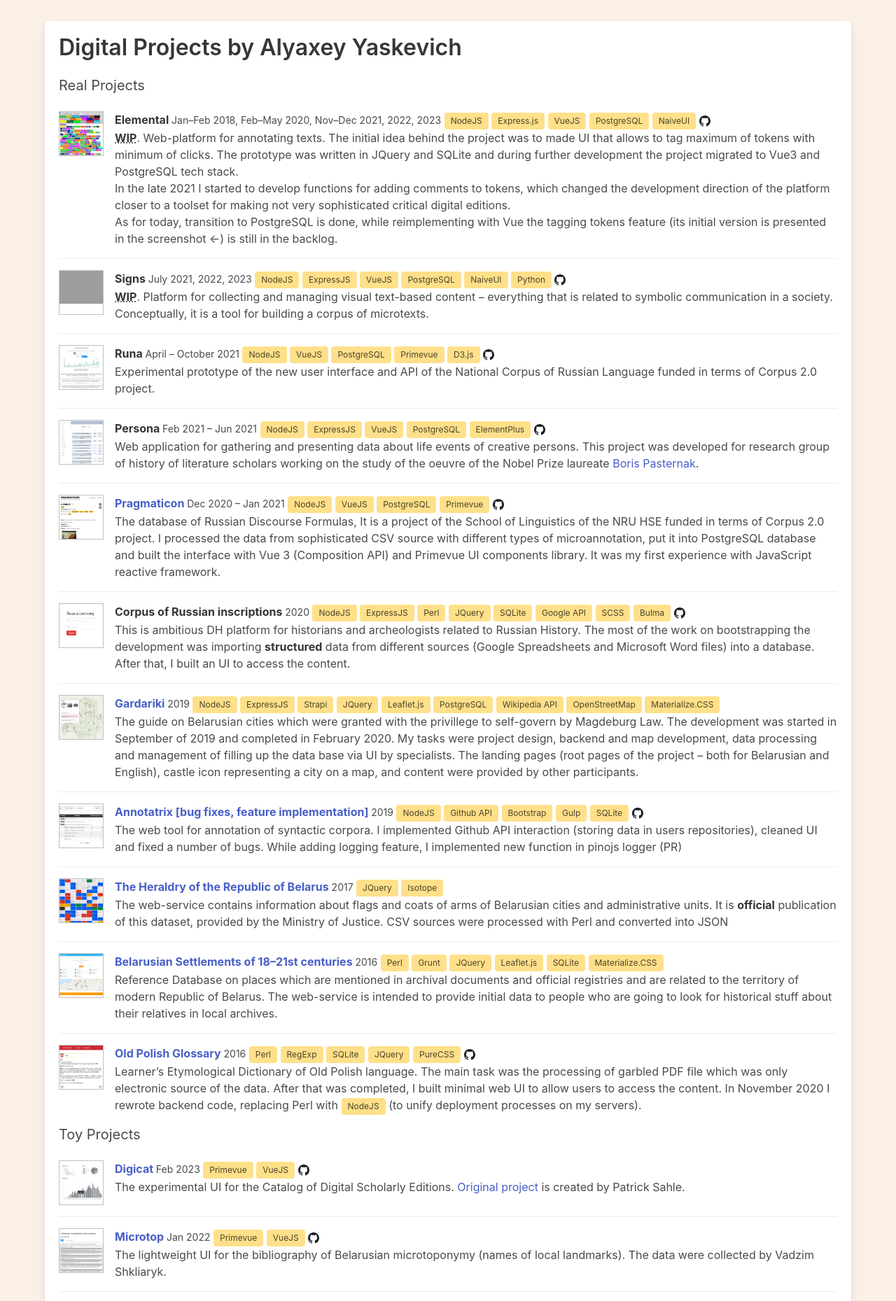
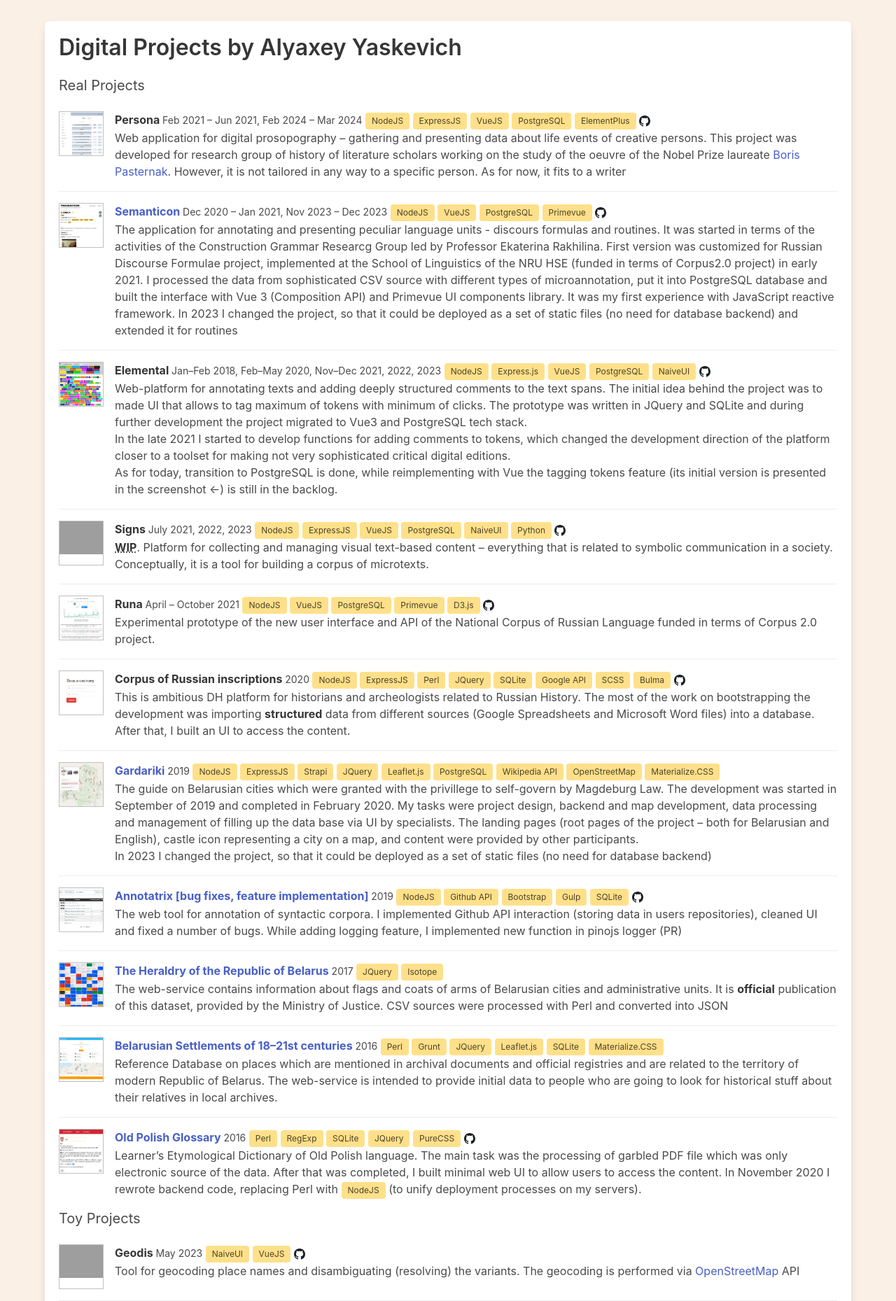
Before and after one commit to yaskevich/yaskevich.github.io, a plain HTML site: page index.html in a window 1280 px wide. Shown: the top 1859 px of the page at 70% size. Drawn offline with nearby package versions, Linux system fonts and the light colour scheme; grey boxes are pictures that could not be loaded.

Commit message:
add Geodis

```diff
--- a/index.html
+++ b/index.html
@@ -69,6 +69,57 @@
       <article class="media">
         <figure class="media-left">
           <p class="image is-64x64 hovered">
+            <img src="images/persona.png">
+          </p>
+        </figure>
+        <div class="media-content">
+          <div class="content">
+            <p>
+              <strong>
+                Persona
+              </strong>
+              <small>Feb 2021 – Jun 2021, Feb 2024 – Mar 2024</small>
+              <span class="tag is-warning">NodeJS</span>
+              <span class="tag is-warning">ExpressJS</span>
+              <span class="tag is-warning">VueJS</span>
+              <span class="tag is-warning">PostgreSQL</span>
+              <span class="tag is-warning">ElementPlus</span>
+              <a href="https://github.com/yaskevich/persona" target="_blank"><img src="images/Octicons-mark-github.svg" alt="Github link"
+                  class="git" title="Click to see the Github repository with code"></a>
+              <br>
+              Web application for digital prosopography &ndash; gathering and presenting data about life events of creative persons. This project was developed for research group of history of literature scholars working on the study of the oeuvre of the Nobel Prize laureate <a href='https://en.wikipedia.org/wiki/Boris_Pasternak' target='_blank'>Boris Pasternak</a>. However, it is not tailored in any way to a specific person. As for now, it fits to a writer
+            </p>
+          </div>
+        </div>
+      </article>
+      <article class="media">
+        <figure class="media-left">
+          <p class="image is-64x64 hovered">
+            <img src="images/pragmaticon.png">
+          </p>
+        </figure>
+        <div class="media-content">
+          <div class="content">
+            <p>
+              <strong>
+                <a href="https://pragmaticon.ruscorpora.ru" target="_blank">Semanticon</a>
+              </strong>
+              <small>Dec 2020 – Jan 2021, Nov 2023 – Dec 2023</small>
+              <span class="tag is-warning">NodeJS</span>
+              <span class="tag is-warning">VueJS</span>
+              <span class="tag is-warning">PostgreSQL</span>
+              <span class="tag is-warning">Primevue</span>
+              <a href="https://github.com/yaskevich/pragmaticon" target="_blank"><img src="images/Octicons-mark-github.svg" alt="Github link"
+                  class="git" title="Click to see the Github repository with code"></a>
+              <br>
+              The application for annotating and presenting peculiar language units - discours formulas and routines. It was started in terms of the activities of the Construction Grammar Researcg Group led by Professor Ekaterina Rakhilina. First version was customized for Russian Discourse Formulae project, implemented at the School of Linguistics of the NRU HSE (funded in terms of Corpus2.0 project) in early 2021. I processed the data from sophisticated CSV source with different types of microannotation, put it into PostgreSQL database and built the interface with Vue 3 (Composition API) and Primevue UI components library. It was my first experience with  JavaScript reactive framework. In 2023 I changed the project, so that it could be deployed as a set of static files (no need for database backend) and extended it for routines
+            </p>
+          </div>
+        </div>
+      </article>
+      <article class="media">
+        <figure class="media-left">
+          <p class="image is-64x64 hovered">
             <img src="images/elemental.png">
           </p>
         </figure>
@@ -87,7 +138,7 @@
               <a href="https://github.com/yaskevich/elemental" target="_blank"><img src="images/Octicons-mark-github.svg" alt="Github link"
                   class="git" title="Click to see the Github repository with code"></a>
               <br>
-              <strong><abbr title='Work In Progress'>WIP</abbr></strong>. Web-platform for annotating texts. The initial idea behind the project was to made UI that allows to tag maximum of tokens with minimum of clicks. The prototype was written in JQuery and SQLite and during further development the project migrated to Vue3 and PostgreSQL tech stack.<br/> In the late 2021 I started to develop functions for adding comments to tokens, which changed the development direction of the platform closer to a toolset for making not very sophisticated critical digital editions.<br/>As for today, transition to PostgreSQL is done, while reimplementing with Vue the tagging tokens  feature (its initial version is presented in the screenshot ←) is still in the backlog.
+              Web-platform for annotating texts and adding deeply structured comments to the text spans. The initial idea behind the project was to made UI that allows to tag maximum of tokens with minimum of clicks. The prototype was written in JQuery and SQLite and during further development the project migrated to Vue3 and PostgreSQL tech stack.<br/> In the late 2021 I started to develop functions for adding comments to tokens, which changed the development direction of the platform closer to a toolset for making not very sophisticated critical digital editions.<br/>As for today, transition to PostgreSQL is done, while reimplementing with Vue the tagging tokens  feature (its initial version is presented in the screenshot ←) is still in the backlog.
             </p>
           </div>
         </div>
@@ -148,57 +199,6 @@
       <article class="media">
         <figure class="media-left">
           <p class="image is-64x64 hovered">
-            <img src="images/persona.png">
-          </p>
-        </figure>
-        <div class="media-content">
-          <div class="content">
-            <p>
-              <strong>
-                Persona
-              </strong>
-              <small>Feb 2021 – Jun 2021</small>
-              <span class="tag is-warning">NodeJS</span>
-              <span class="tag is-warning">ExpressJS</span>
-              <span class="tag is-warning">VueJS</span>
-              <span class="tag is-warning">PostgreSQL</span>
-              <span class="tag is-warning">ElementPlus</span>
-              <a href="https://github.com/yaskevich/persona" target="_blank"><img src="images/Octicons-mark-github.svg" alt="Github link"
-                  class="git" title="Click to see the Github repository with code"></a>
-              <br>
-              Web application for gathering and presenting data about life events of creative persons. This project was developed for research group of history of literature scholars working on the study of the oeuvre of the  Nobel Prize laureate <a href='https://en.wikipedia.org/wiki/Boris_Pasternak' target='_blank'>Boris Pasternak</a>.
-            </p>
-          </div>
-        </div>
-      </article>
-      <article class="media">
-        <figure class="media-left">
-          <p class="image is-64x64 hovered">
-            <img src="images/pragmaticon.png">
-          </p>
-        </figure>
-        <div class="media-content">
-          <div class="content">
-            <p>
-              <strong>
-                <a href="https://pragmaticon.ruscorpora.ru" target="_blank">Pragmaticon</a>
-              </strong>
-              <small>Dec 2020 – Jan 2021</small>
-              <span class="tag is-warning">NodeJS</span>
-              <span class="tag is-warning">VueJS</span>
-              <span class="tag is-warning">PostgreSQL</span>
-              <span class="tag is-warning">Primevue</span>
-              <a href="https://github.com/yaskevich/pragmaticon" target="_blank"><img src="images/Octicons-mark-github.svg" alt="Github link"
-                  class="git" title="Click to see the Github repository with code"></a>
-              <br>
-              The database of Russian Discourse Formulas, It is a project of the School of Linguistics of the NRU HSE funded in terms of Corpus 2.0 project. I processed the data from sophisticated CSV source with different types of microannotation, put it into PostgreSQL database and built the interface with Vue 3 (Composition API) and Primevue UI components library. It was my first experience with  JavaScript reactive framework.
-            </p>
-          </div>
-        </div>
-      </article>
-      <article class="media">
-        <figure class="media-left">
-          <p class="image is-64x64 hovered">
             <img src="images/cir.png">
           </p>
         </figure>
@@ -248,7 +248,7 @@
               <span class="tag is-warning">OpenStreetMap</span>
               <span class="tag is-warning">Materialize.CSS</span>
               <br>
-              The guide on Belarusian cities which were granted with the privillege to self-govern by Magdeburg Law. The development was started in September of 2019 and completed in February 2020. My tasks were project design, backend and map development, data processing and management of filling up the data base via UI by specialists. The landing pages (root pages of the project – both for Belarusian and English), castle icon representing a city on a map, and content were provided by other participants.
+              The guide on Belarusian cities which were granted with the privillege to self-govern by Magdeburg Law. The development was started in September of 2019 and completed in February 2020. My tasks were project design, backend and map development, data processing and management of filling up the data base via UI by specialists. The landing pages (root pages of the project – both for Belarusian and English), castle icon representing a city on a map, and content were provided by other participants.<br/>In 2023 I changed the project, so that it could be deployed as a set of static files (no need for database backend)
             </p>
           </div>
         </div>
@@ -354,6 +354,29 @@
     </div>
     <div class="topic">
       <h2 class="subtitle">Toy Projects</h2>
+      <article class="media">
+        <figure class="media-left">
+          <p class="image is-64x64 ">
+            <img src="https://bulma.io/images/placeholders/128x128.png">
+          </p>
+        </figure>
+        <div class="media-content">
+          <div class="content">
+            <p>
+              <strong>
+                Geodis
+              </strong>
+              <small>May 2023</small>
+              <span class="tag is-warning">NaiveUI</span>
+              <span class="tag is-warning">VueJS</span>
+              <a href="https://github.com/yaskevich/geodis" target="_blank"><img src="images/Octicons-mark-github.svg" alt="Github link"
+                  class="git" title="Click to see the Github repository with code"></a>
+              <br>
+              Tool for geocoding place names and disambiguating (resolving) the variants. The geocoding is performed via <a href='https://openstreetmap.org/' targe='_blank'>OpenStreetMap</a> API
+            </p>
+          </div>
+        </div>
+      </article>
       <article class="media">
         <figure class="media-left">
           <p class="image is-64x64 hovered">
@@ -809,11 +832,11 @@
           <div class="content">
             <p>
               <strong>
-                <a href="https://yaskevich.github.io/phoenicia/" target="_blank">ByNet Servers</a>
+                <a href="https://yaskevich.github.io/servers/" target="_blank">ByNet Servers</a>
               </strong>
               <small>Dec 2016</small>
               <span class="tag is-warning">D3.js</span>
-              <a href="https://github.com/yaskevich/phoenicia/" target="_blank"><img src="images/Octicons-mark-github.svg" alt="Github link"
+              <a href="https://github.com/yaskevich/servers/" target="_blank"><img src="images/Octicons-mark-github.svg" alt="Github link"
                   class="git" title="Click to see the Github repository with code"></a>
               <br>
               Simple clusterization visualization made with minimal data processing effort at first <a href='http://www.park.by/post-1340/'>AI Hackathon</a> in Minsk, High Tech Park (17-18.12.2016). It shows distribution of web servers (as applications) that were deployed in Belarusian segment of Internet (i.e. national domain zone <strong>BY</strong>)
@@ -1002,7 +1025,7 @@
 
   <div class="container box">
     <p>
-      © <a href="https://yaskevich.com/" target="_blank">Alyaxey Yaskevich</a>. Last update: 2023-04-20.
+      © <a href="https://yaskevich.com/" target="_blank">Alyaxey Yaskevich</a>. Last update: 2024-03-12.
     </p>
   </div>
 
```
Also changed, not shown: images/2020-11-13 02_08_17-UD Annotatrix.png (deleted).
